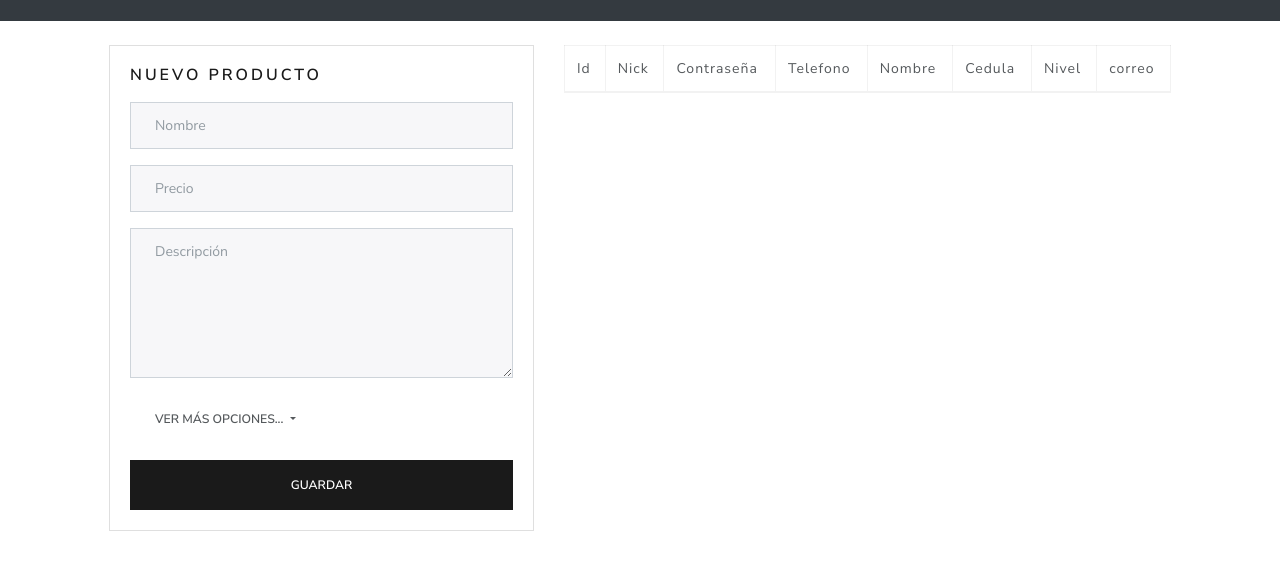
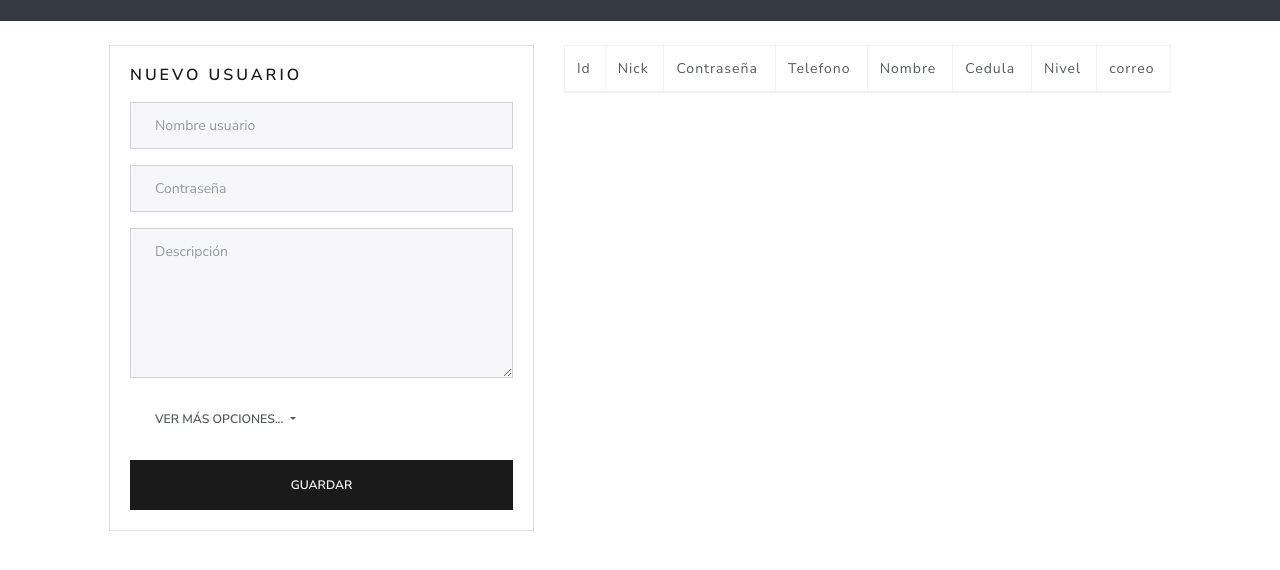
Before and after one commit to castelll0009/Gym, a plain HTML site: page admin.html in a window 1280 px wide. Shown: the part 78-648 px from the top of the page. Drawn offline with nearby package versions, Linux system fonts and the light colour scheme; no server answers.

Commit message:
Update admin.html

```diff
--- a/admin.html
+++ b/admin.html
@@ -56,14 +56,14 @@
               <form id="product-form">
 
                 <div class="form-group">
-                  <h5 id="name-action">Nuevo producto</h5>
+                  <h5 id="name-action">Nuevo Usuario</h5>
                 </div>
                 <input name='productId' type='hidden' id='productId'>
                 <div class="form-group">
-                  <input type="text" id="name" placeholder="Nombre" class="form-control" required="required">
+                  <input type="text" id="name" placeholder="Nombre usuario" class="form-control" required="required">
                 </div>
                 <div class="form-group">
-                  <input type="number" min="0" step="50" id="price" placeholder="Precio" class="form-control" required="required">
+                  <input type="number" min="0" step="50" id="price" placeholder="Contraseña" class="form-control" required="required">
                 </div>
                 <div class="form-group">
                   <textarea id="description" cols="30" rows="10" class="form-control" placeholder="Descripción" required="required" style="height: 150px;"></textarea>
```
